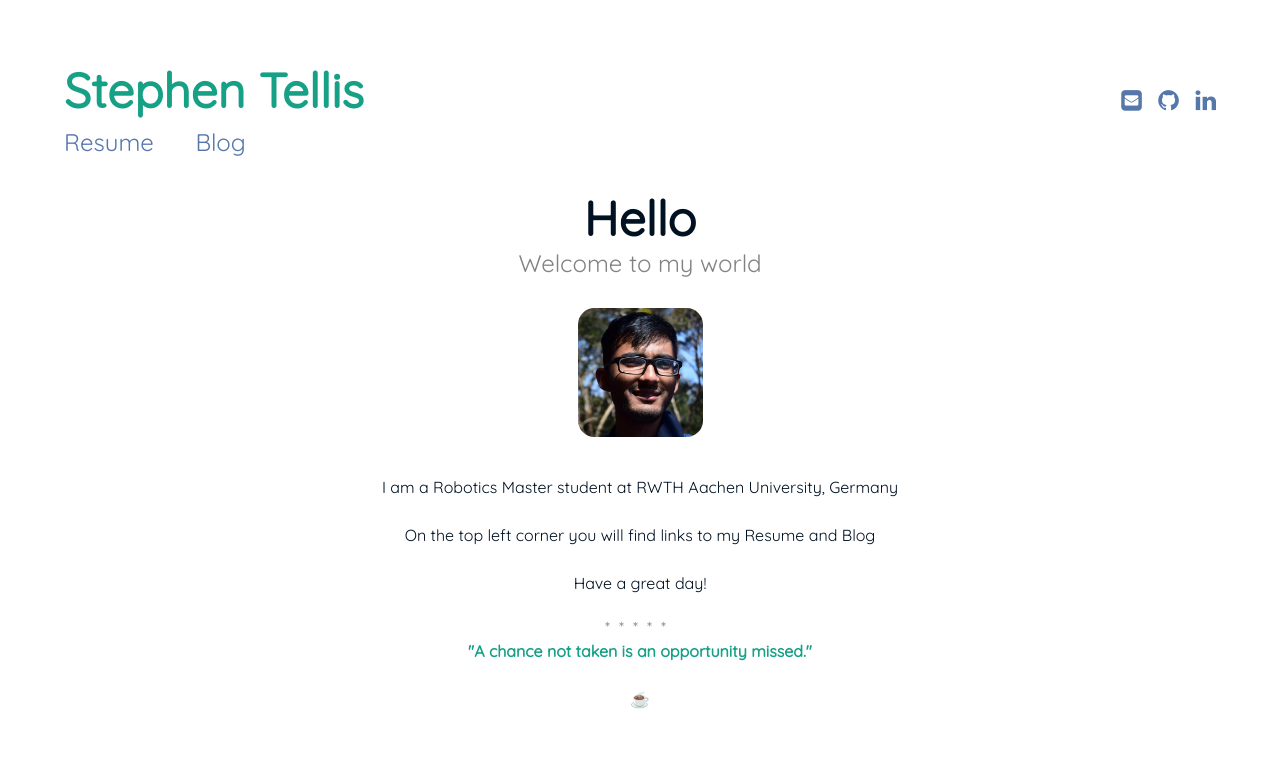
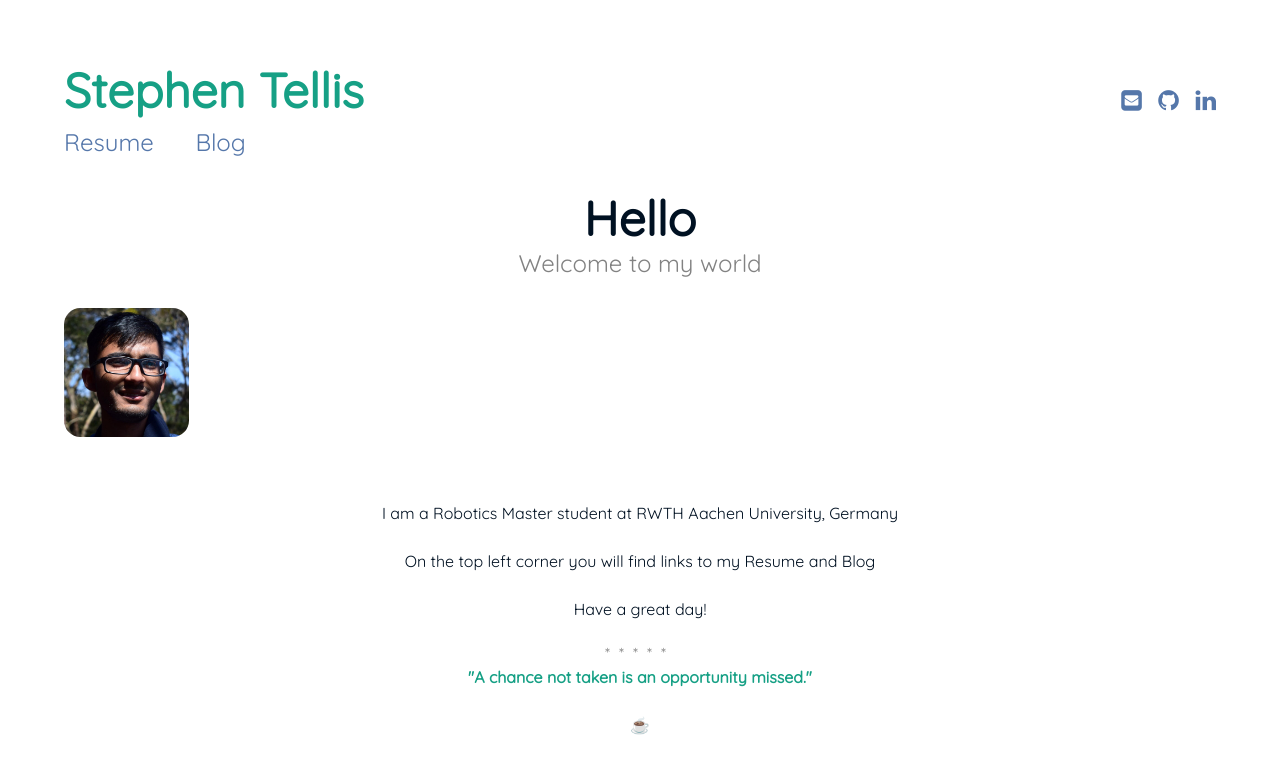
Before and after one commit to Stephen-Tellis/home, a Jekyll site: the page built from index.md, in a window 1280 px wide. Shown: the top 774 px of the page. Built offline with Jekyll 4.4.1, drawn with Linux system fonts in a browser that asks for light colours.

Commit message:
Update main.css

```diff
--- a/assets/css/main.css
+++ b/assets/css/main.css
@@ -15,7 +15,7 @@
     font-size: 100%;
     line-height: 32px; }
 
-  img {
+  #img {
     display: block;
     max-width: 100%; }
 
```
